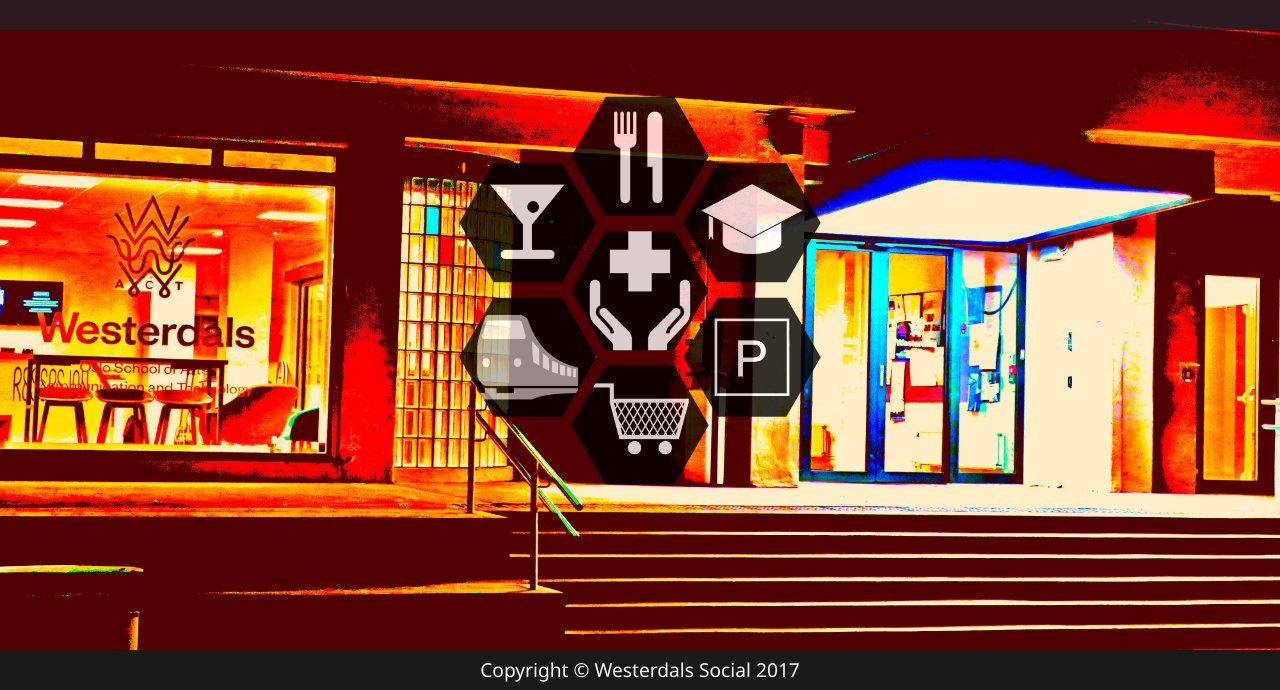
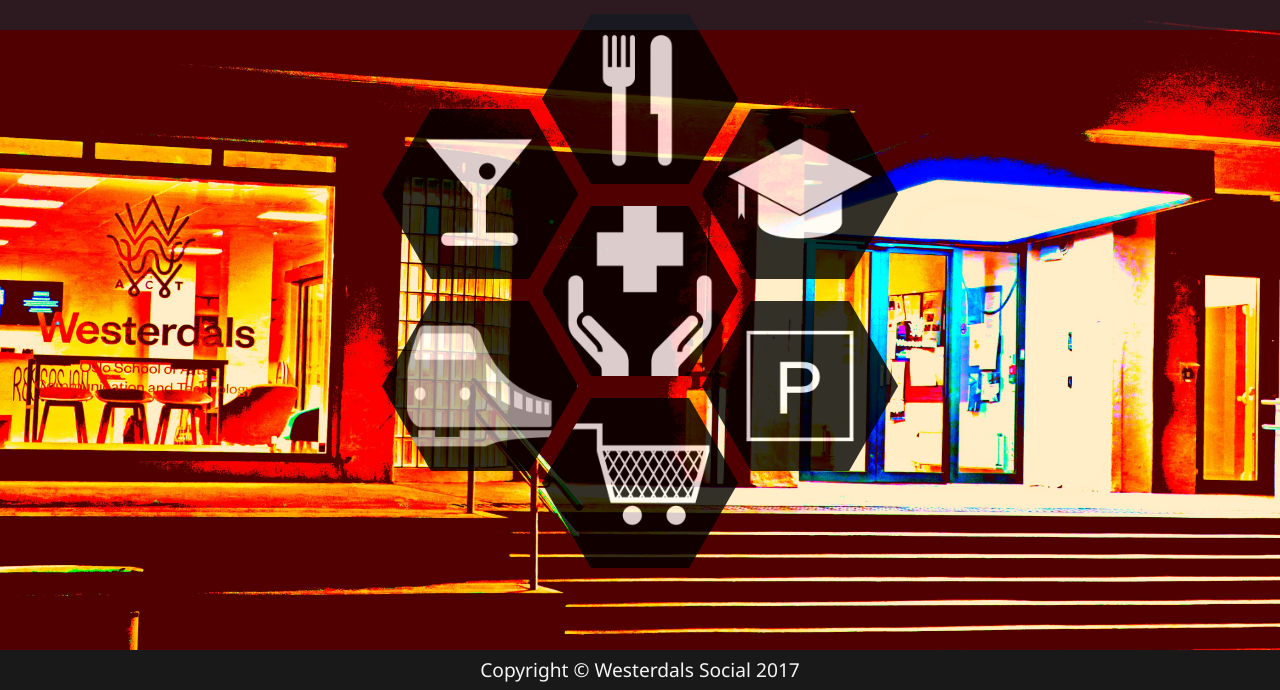
Before and after one commit to JaranB/Westerdals-Social, a PHP site: page /something/ in a window 1280 px wide. Shown: the part 110-800 px from the top of the page. Run offline with PHP 8.4, Linux system fonts and the light colour scheme.

Commit message:
Tatt bort nedskalering

```diff
--- a/css/style.css
+++ b/css/style.css
@@ -192,7 +192,6 @@ footer p {
     left: 0;
     bottom: 0;
     right: 0;
-    transform: scale(0.7);
 }
 
 .hexbox2 {
```
